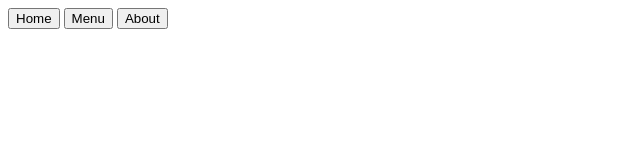
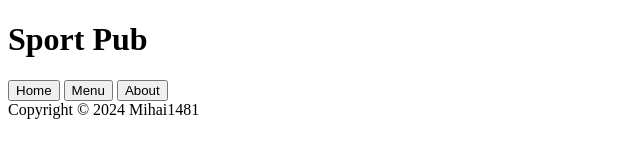
Before and after one commit to Mihai1481/project-restaurant-page, a website built with webpack: page src/template.html in a window 1280 px wide. Shown: the whole page, without its empty margins (0-640 px from the left). Built offline with nearby package versions, Linux system fonts and the light colour scheme.

Commit message:
Add header and footer creation functions to index.js and update template.html

```diff
--- a/src/index.js
+++ b/src/index.js
@@ -1 +1,22 @@
-console.log("Hello");
+function createTitle() {
+  const header = document.querySelector("header");
+  header.classList.add("header");
+
+  const title = document.createElement("h1");
+  title.textContent = "Sport Pub";
+
+  header.insertBefore(title, header.firstChild);
+
+  return header;
+}
+
+function createFooter() {
+  const footer = document.querySelector("footer");
+
+  footer.textContent = "Copyright © 2024 Mihai1481";
+
+  return footer;
+}
+
+createTitle();
+createFooter();
--- a/src/template.html
+++ b/src/template.html
@@ -14,5 +14,6 @@
       </nav>
     </header>
     <div id="content"></div>
+    <footer></footer>
   </body>
 </html>
```
